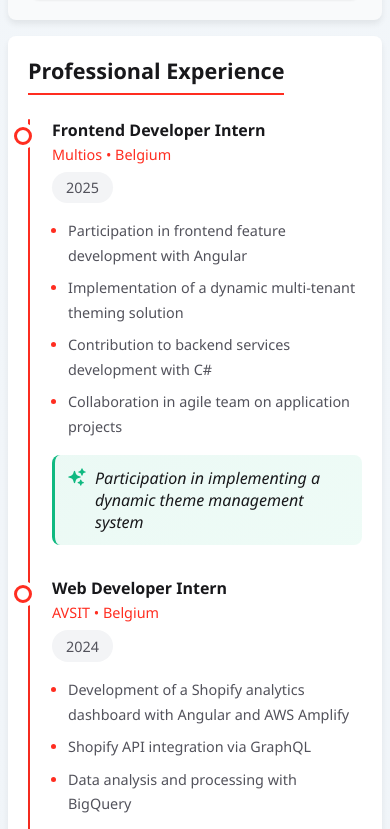
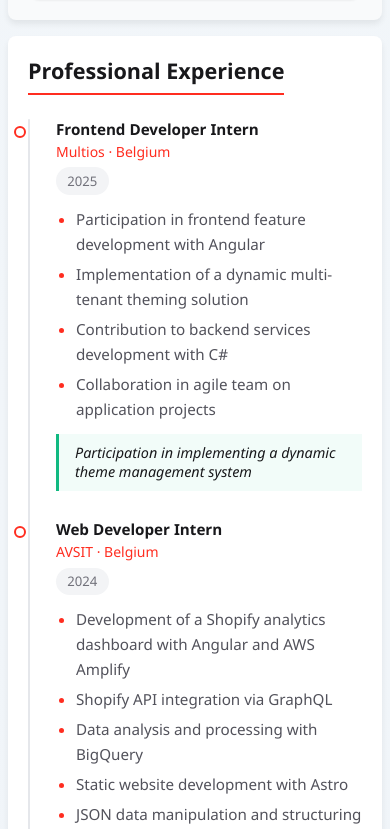
Before and after one commit to v-alex-dev/cv-2026, a Vue app: page / in a window 390 px wide. Shown: the part 3455-4284 px from the top of the page. Built offline with nearby package versions, Linux system fonts and the light colour scheme.

Commit message:
Delete emoticons used by IA

```diff
--- a/src/components/ExperienceSection.vue
+++ b/src/components/ExperienceSection.vue
@@ -1,11 +1,9 @@
 <script setup lang="ts">
 import { useI18n } from 'vue-i18n'
-import { SparklesIcon } from '@heroicons/vue/24/solid'
 import type { Experience } from '../types/cv'
 
 const { t, tm } = useI18n()
 
-// Use tm() to get the array
 const jobs = tm('experience.jobs') as unknown as Experience[]
 </script>
 
@@ -22,7 +20,7 @@ const jobs = tm('experience.jobs') as unknown as Experience[]
         <div class="experience-header">
           <div class="company-info">
             <h4 class="position">{{ job.position }}</h4>
-            <p class="company">{{ job.company }} • {{ job.location }}</p>
+            <p class="company">{{ job.company }} · {{ job.location }}</p>
           </div>
           <span class="period">{{ job.period }}</span>
         </div>
@@ -33,10 +31,9 @@ const jobs = tm('experience.jobs') as unknown as Experience[]
           </li>
         </ul>
 
-        <div v-if="job.achievements" class="achievement">
-          <SparklesIcon class="achievement-icon" />
-          <p>{{ job.achievements }}</p>
-        </div>
+        <p v-if="job.achievements" class="achievement">
+          {{ job.achievements }}
+        </p>
       </article>
     </div>
   </section>
@@ -58,28 +55,27 @@ const jobs = tm('experience.jobs') as unknown as Experience[]
   left: 0;
   top: 0;
   bottom: 0;
-  width: 3px;
-  background: linear-gradient(180deg, var(--color-primary) 0%, var(--color-primary-dark) 100%);
+  width: 2px;
+  background: var(--color-border);
   border-radius: 2px;
 }
 
 .experience-item {
   position: relative;
-  margin-bottom: 2.5rem;
+  margin-bottom: 2.25rem;
   padding-left: 1.5rem;
 }
 
 .experience-item::before {
   content: '';
   position: absolute;
-  left: -2.4rem;
-  top: 0.5rem;
-  width: 1rem;
-  height: 1rem;
+  left: -2.35rem;
+  top: 0.45rem;
+  width: 10px;
+  height: 10px;
   background: var(--color-bg-primary);
-  border: 3px solid var(--color-primary);
+  border: 2px solid var(--color-primary);
   border-radius: 50%;
-  box-shadow: 0 0 0 4px var(--color-bg-primary);
 }
 
 .experience-header {
@@ -87,7 +83,7 @@ const jobs = tm('experience.jobs') as unknown as Experience[]
   justify-content: space-between;
   align-items: flex-start;
   gap: 1rem;
-  margin-bottom: 1rem;
+  margin-bottom: 0.75rem;
 }
 
 .company-info {
@@ -95,36 +91,39 @@ const jobs = tm('experience.jobs') as unknown as Experience[]
 }
 
 .position {
-  font-size: 1.3rem;
+  font-size: 1.1rem;
   color: var(--color-text-primary);
-  margin: 0 0 0.25rem 0;
+  margin: 0 0 0.2rem 0;
   font-weight: 600;
 }
 
 .company {
   color: var(--color-primary);
   margin: 0;
+  font-size: 0.95rem;
   font-weight: 500;
 }
 
 .period {
   background: var(--color-bg-tertiary);
-  padding: 0.5rem 1rem;
+  padding: 0.35rem 0.85rem;
   border-radius: 2rem;
-  color: var(--color-text-secondary);
+  color: var(--color-text-tertiary);
+  font-size: 0.875rem;
   font-weight: 500;
   white-space: nowrap;
 }
 
 .tasks-list {
-  margin: 1rem 0;
-  padding-left: 1.5rem;
+  margin: 0;
+  padding-left: 1.25rem;
 }
 
 .tasks-list li {
   color: var(--color-text-secondary);
-  line-height: 1.7;
-  margin-bottom: 0.5rem;
+  line-height: 1.65;
+  margin-bottom: 0.3rem;
+  font-size: 0.95rem;
 }
 
 .tasks-list li::marker {
@@ -132,40 +131,16 @@ const jobs = tm('experience.jobs') as unknown as Experience[]
 }
 
 .achievement {
-  display: flex;
-  align-items: flex-start;
-  gap: 0.75rem;
-  background: linear-gradient(135deg, #10B98115 0%, #34D39915 100%);
+  margin: 0.75rem 0 0 0;
+  padding: 0.6rem 0.75rem 0.6rem 1rem;
   border-left: 3px solid var(--color-success);
-  padding: 1rem;
-  border-radius: 0.5rem;
-  margin-top: 1rem;
+  color: var(--color-text-primary);
+  font-size: 0.9rem;
+  font-style: italic;
+  background: rgba(16, 185, 129, 0.05);
 }
 
-.achievement-icon {
-  width: 1.25rem;
-  height: 1.25rem;
-  color: var(--color-success);
-  flex-shrink: 0;
-}
-
-.achievement p {
-  margin: 0;
-  color: var(--color-text-primary);
-  font-weight: 500;
-  font-style: italic;
-}
-
-@media (max-width: 1024px) {
-  .experience-header {
-    gap: 0.75rem;
-  }
-
-  .position {
-    font-size: 1.2rem;
-  }
-}
-
+/* ── Responsive ── */
 @media (max-width: 768px) {
   .timeline {
     padding-left: 1rem;
@@ -177,37 +152,32 @@ const jobs = tm('experience.jobs') as unknown as Experience[]
 
   .experience-item {
     padding-left: 1rem;
-    margin-bottom: 2rem;
+    margin-bottom: 1.75rem;
   }
 
   .experience-item::before {
-    width: 0.75rem;
-    height: 0.75rem;
-    left: -1.9rem;
+    width: 8px;
+    height: 8px;
+    left: -1.85rem;
   }
 
   .experience-header {
     flex-direction: column;
-    gap: 0.5rem;
+    gap: 0.4rem;
   }
 
   .position {
-    font-size: 1.1rem;
+    font-size: 1rem;
   }
 
   .period {
     align-self: flex-start;
-    padding: 0.4rem 0.875rem;
-    font-size: 0.9rem;
+    padding: 0.3rem 0.7rem;
+    font-size: 0.825rem;
   }
 
   .tasks-list {
-    padding-left: 1.25rem;
-    font-size: 0.95rem;
-  }
-
-  .achievement {
-    padding: 0.875rem;
+    font-size: 0.9rem;
   }
 }
 
@@ -216,30 +186,16 @@ const jobs = tm('experience.jobs') as unknown as Experience[]
     padding-left: 0.75rem;
   }
 
-  .experience-item {
-    padding-left: 0.75rem;
-  }
-
   .experience-item::before {
-    left: -1.65rem;
+    left: -1.6rem;
   }
 
   .position {
-    font-size: 1rem;
+    font-size: 0.95rem;
   }
 
   .company {
-    font-size: 0.9rem;
-  }
-
-  .tasks-list {
-    font-size: 0.9rem;
-    padding-left: 1rem;
-  }
-
-  .achievement {
-    padding: 0.75rem;
-    gap: 0.5rem;
+    font-size: 0.875rem;
   }
 }
 </style>
```
